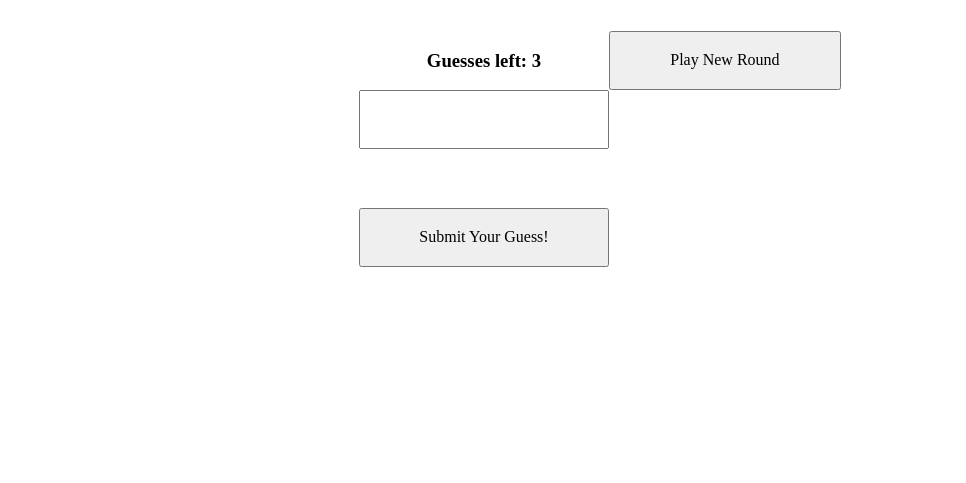
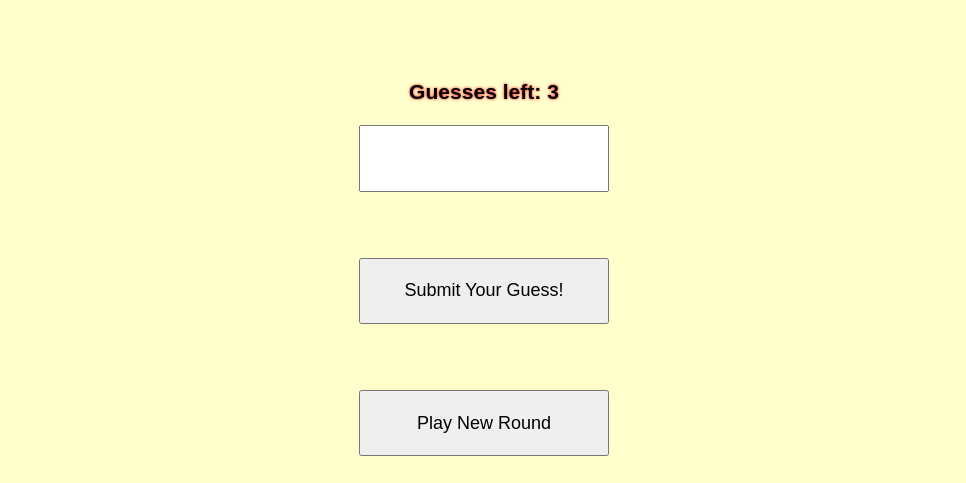
Before and after one commit to MichaelFrankLamb/capstone, a plain HTML site: page index.html in a window 1280 px wide. Shown: the part 419-902 px from the top of the page, without its empty margins (156-1122 px from the left). Before the commit the page ends 800 px from the top, so only its background shows below. Drawn offline with nearby package versions, Linux system fonts and the light colour scheme.

Commit message:
Adjusting UI

```diff
--- a/stylesheet.css
+++ b/stylesheet.css
@@ -1,7 +1,10 @@
 body.grid {
     display: grid;
     grid-template-rows: 1fr 1fr;
-    grid-template-columns: 1fr minmax(450px,auto) 1fr
+    grid-template-columns: 1fr minmax(450px,auto) 1fr;
+    background: #ffffcc;
+    font: 18px arial, sans-serif;
+    text-shadow: 0 0 3px #FF0000;
 }
 
 #board {
@@ -37,7 +40,7 @@ body.grid {
 #pi-grid {
     display: grid;
     grid-template-columns: 1fr minmax(250px,auto) 1fr;
-    grid-template-rows: 1fr 1fr 1fr 1fr 1fr;
+    grid-template-rows: repeat(6, 1fr);
 }
 
 #enter-guess {
@@ -50,6 +53,11 @@ body.grid {
     grid-row: 4/5;
 }
 
+#new-round {
+    grid-column: 2/3;
+    grid-row: 6/7
+}
+
 #guesses-left {
     grid-column: 2/3;
     justify-self: center;
```
